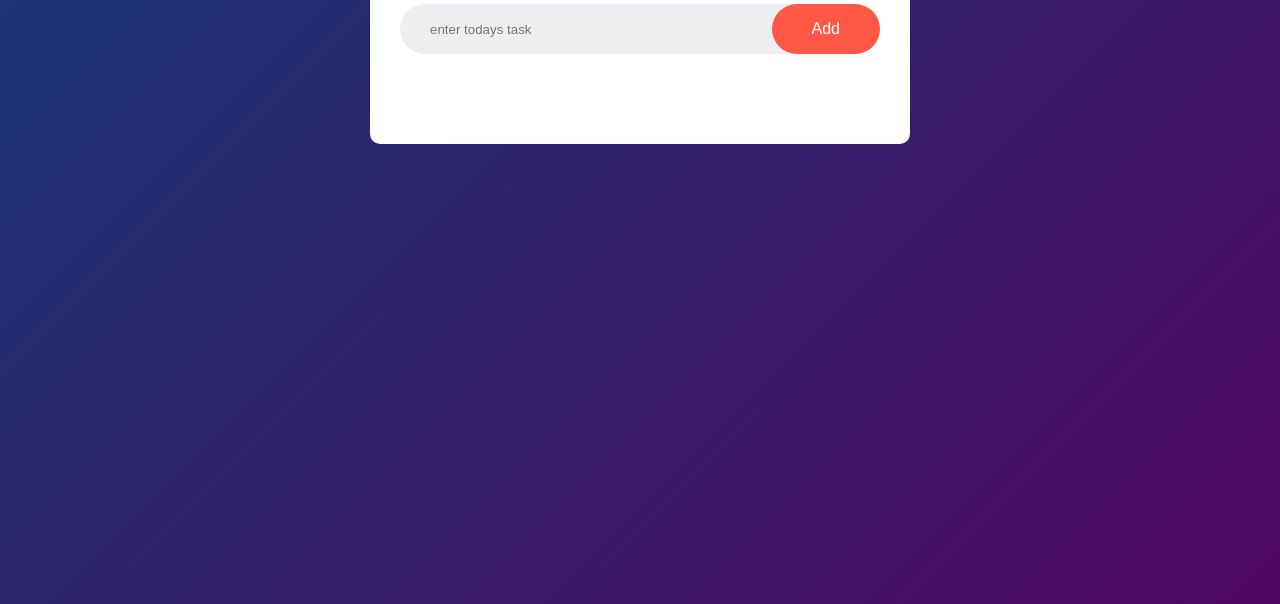
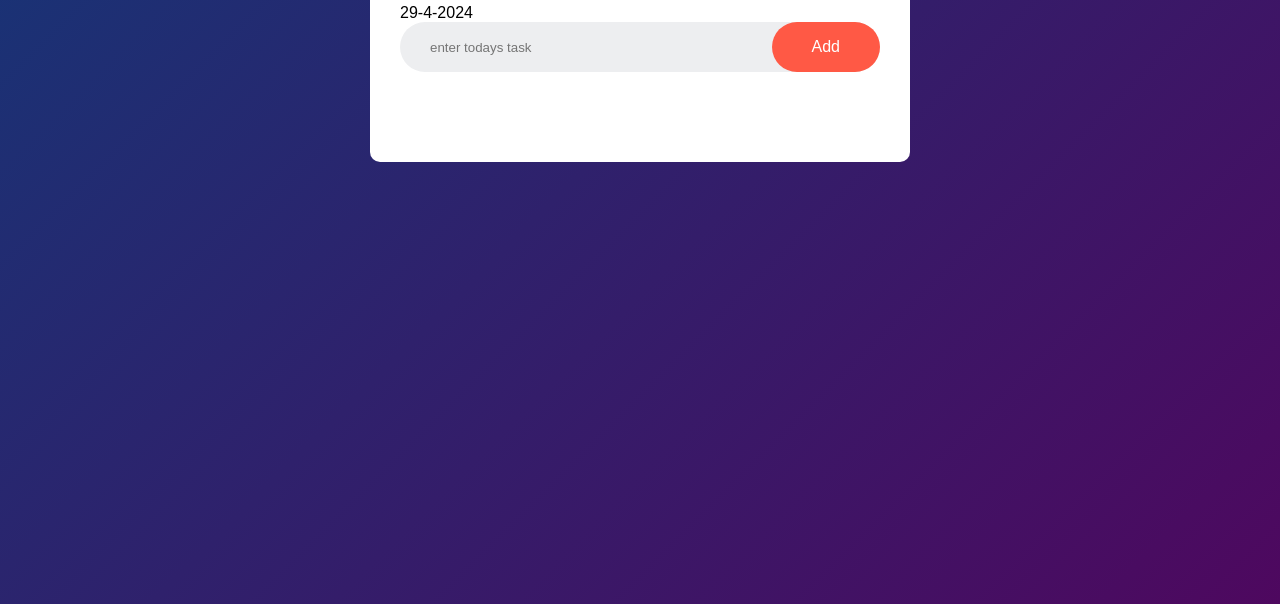
Before and after one commit to sourav-sm/DAY_PLANER, a plain HTML site: page index.html in a window 1280 px wide. Shown: the part 196-800 px from the top of the page. Drawn offline with Linux system fonts and the light colour scheme.

Commit message:
adding date

```diff
--- a/index.html
+++ b/index.html
@@ -10,14 +10,14 @@
     <div class="container">
         <div class="todo-app">
             <h2>To Do List <img src="./images/icon.png" alt="things to be done"></h2>
+            <div id="date">
+            </div>
+
             <div class="row">
                 <input type="text" id="input-box" placeholder="enter todays task">
                <button onclick="addtask()">Add</button>
             </div>
             <ul id="list-cointer">
-                <!-- <li class="checked">Task 1</li>
-                <li>Task 2</li>
-                <li>Task 3</li> -->
             </ul>
         </div>
     </div>
--- a/index.js
+++ b/index.js
@@ -43,5 +43,11 @@ function showtask(){
     //         savedata();
     //     });
     // }
+
+    var today = new Date();
+    var date = today.getDate()+'-'+(today.getMonth()+1)+'-'+today.getFullYear();
+    document.getElementById('date').innerHTML = date;
 }
 showtask();
+
+//const q=document.getElementById("p");
```
